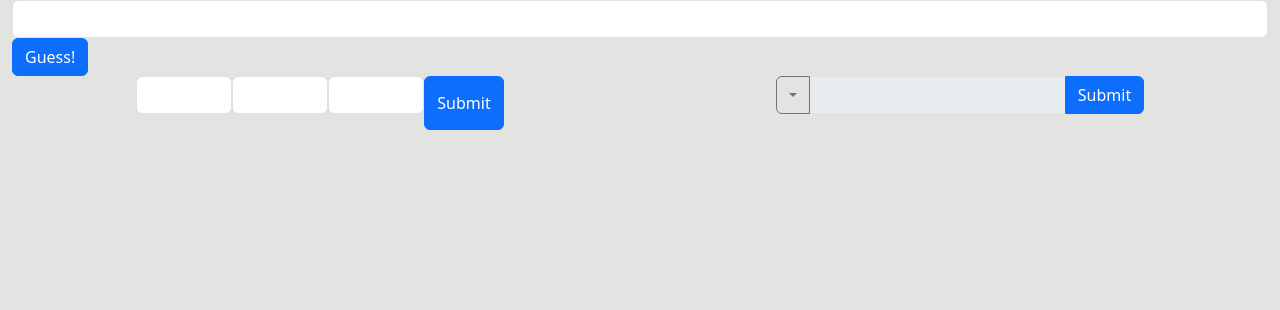
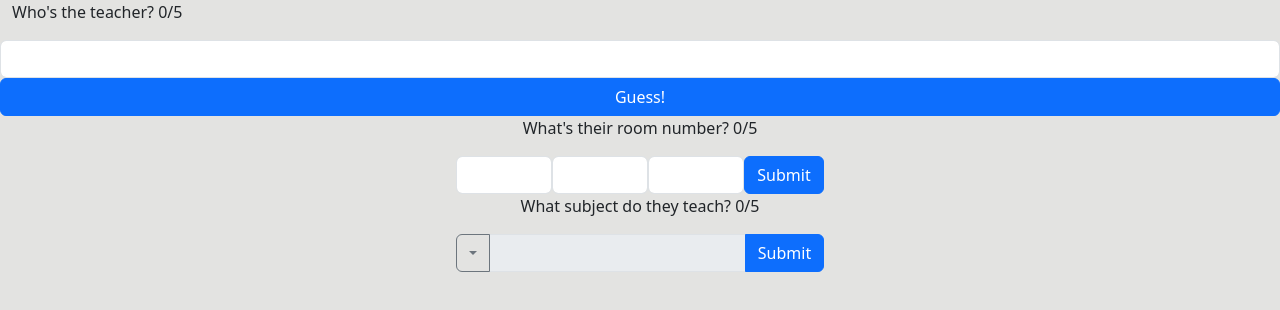
Before and after one commit to Safa-Karagoz/teacher-wordle, a React (Create React App) app: page /game in a window 1280 px wide. Shown: the top 310 px of the page. Built offline with nearby package versions, Linux system fonts and the light colour scheme.

Commit message:
made it look nicer and added some functionality

```diff
--- a/src/pages/Game.jsx
+++ b/src/pages/Game.jsx
@@ -23,11 +23,13 @@ let doc = {
 }
 
 const Game = () => {
-  console.log(teacher);
+  //console.log(teacher);
 
   const [roomCounter, addRoomCounter] = useState(0)
   const [subjectCounter, addSubjectCounter] = useState(0)
   const [teacherCounter, addTeacherCounter] = useState(0)
+  const [greenCount, addGreenCounter] = useState(0)
+
 
   useEffect(() => {
     var box = document.getElementsByClassName("roomNumberInt")
@@ -35,7 +37,7 @@ const Game = () => {
       document.getElementById("dropdown-button").disabled = true;
       document.getElementById("subject-submit").disabled = true;
     }
-    if (roomCounter >= 5) {
+    if (roomCounter >= 5 || greenCount >= 3) {
       for (var i = 0; i < 3; i++) {
         box[i].disabled = true;
       }
@@ -52,7 +54,7 @@ const Game = () => {
       document.getElementById("teacherGuess").disabled = true;
       document.getElementById("teacher-submit").disabled = true;
     }
-  }, [subjectCounter, roomCounter, teacherCounter]);
+  }, [subjectCounter, roomCounter, teacherCounter, greenCount]);
 
 
   function changeInput(subject) {
@@ -61,9 +63,12 @@ const Game = () => {
 
 
   function submitGuess(guesstype, guess) {
+    if (guess === ""){
+      alert("please give input")
+    }
+    else if (guesstype === "subject") {
       scripts.saveToCookie(guesstype, doc)
-    if (guesstype === "subject") {
-      addSubjectCounter(subjectCounter+1);
+      addSubjectCounter(subjectCounter + 1);
       if (guess === "") {
 
       }
@@ -78,16 +83,23 @@ const Game = () => {
       }
     }
     else if (guesstype === "room") {
-      addRoomCounter(roomCounter+1)
+      scripts.saveToCookie(guesstype, doc)
+      addRoomCounter(roomCounter + 1)
       var guessDigits = guess.split("");
       var realDigits = teacher.roomNumber.toString().split("");
       var box = document.getElementsByClassName("roomNumberInt")
+      var green = 0;
       for (let i = 0; i < 3; i++) {
         if (guessDigits[i] === realDigits[i]) {
+          green++;
           box[i].style.background = "green";
-          box[i].disabled = true
+          box[i].disabled = true;
           realDigits[i] = "claimedGreen";
         }
+        if (green === 3) {
+          addGreenCounter(3);
+        }
+
       }
       for (let i = 0; i < 3; i++) {
         if ((box[i].style.background !== "green")) {
@@ -103,10 +115,12 @@ const Game = () => {
 
     }
     else if (guesstype === "teacher") {
-      addTeacherCounter(teacherCounter+1);
+      scripts.saveToCookie(guesstype, doc)
+      addTeacherCounter(teacherCounter + 1);
       let name = teacher.name.toLowerCase().split(" ")
       if (guess.toLowerCase() === name[1]) {
         document.getElementById("teacherGuess").disabled = true;
+        document.getElementById("teacher-submit").disabled = true;
         document.getElementById("teacherGuess").style.background = "green";
 
       }
@@ -122,13 +136,23 @@ const Game = () => {
 
   return (
     <Container fluid>
+
       <Row>
+        <p>Who's the teacher? <span>{teacherCounter}/5</span></p>
         <Form.Group>
+          <Row>
             <Form.Control type="text" className="teacherGuess" id='teacherGuess' />
             <Button id="teacher-submit" onClick={() => submitGuess("teacher", document.getElementById("teacherGuess").value)}>Guess!</Button>
+          </Row>
         </Form.Group>
+      </Row>
 
         <Col>
+            <p>What's their room number? <span>{roomCounter}/5</span></p>
+        </Col>
+
+        <Col>
+          <Row>
             <Form id="numberInputs">
               <Form.Group>
                 <Form.Control type="number" className="roomNumberInt" min="0" max="2" />
@@ -141,7 +165,13 @@ const Game = () => {
               </Form.Group>
               <Button id="roomNumber-submit" onClick={() => submitGuess("room", getRoomNumber())}>Submit</Button>
             </Form>
+          </Row>
         </Col>
+
+        <Col>
+            <p>What subject do they teach? <span>{subjectCounter}/5</span></p>
+        </Col>
+
         <Col id="subjects-dropdown">
           <Form>
             <InputGroup className="mb-3">
@@ -162,12 +192,10 @@ const Game = () => {
               <Form.Control id="subject-box" disabled />
 
               <Button id="subject-submit" onClick={() => submitGuess("subject", document.getElementById("subject-box").value)}>Submit</Button>
-
             </InputGroup>
           </Form>
         </Col>
 
-      </Row>
     </Container>
   )
 }
```
Lines whose indentation alone changed are shown as unchanged.
